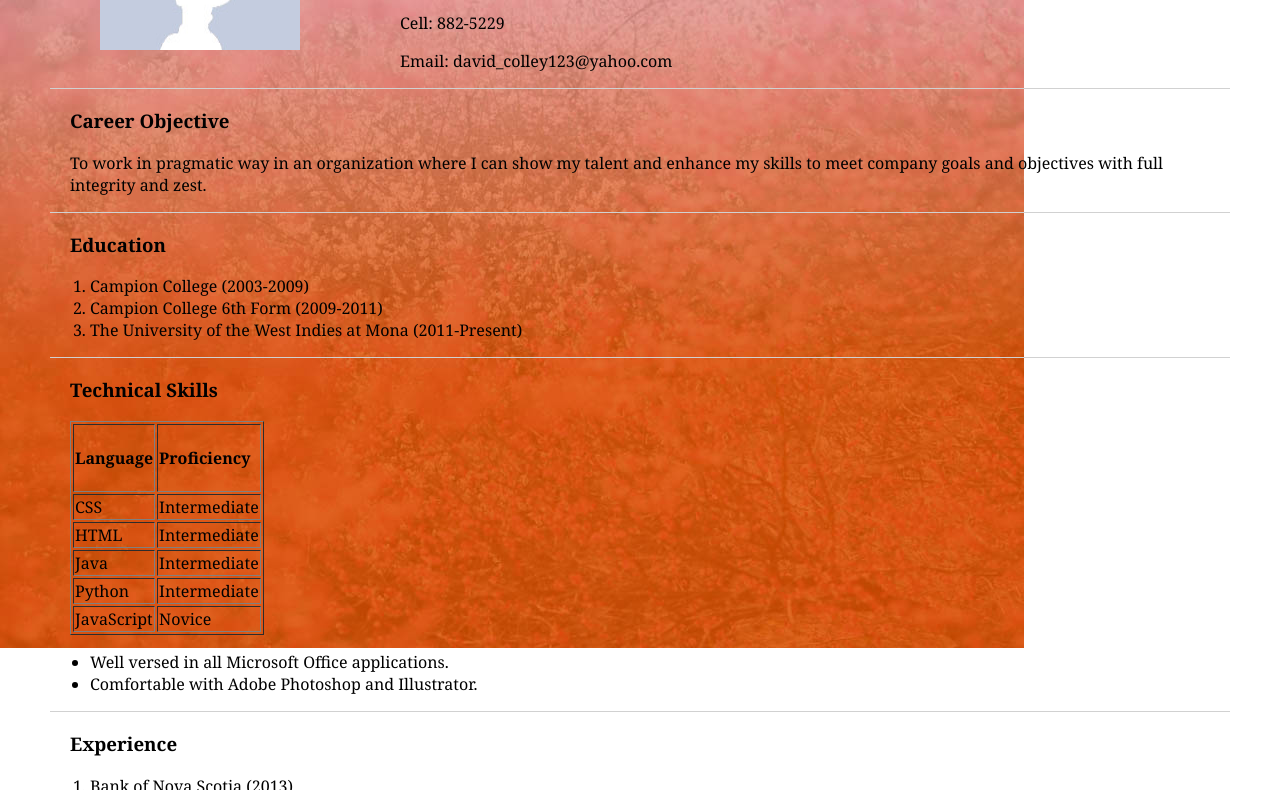
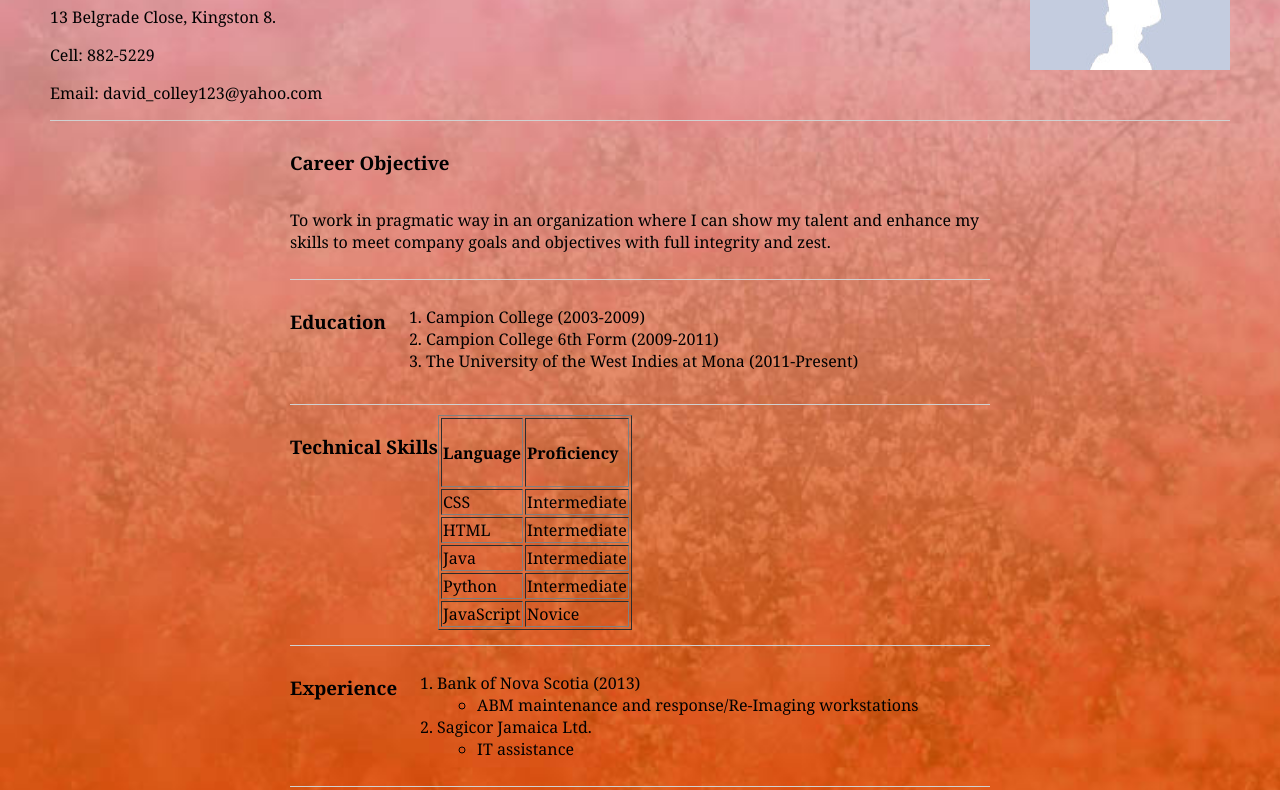
Before and after one commit to d-colley/d-colley.github.io, a plain HTML site: page index.html in a window 1280 px wide. Shown: the part 120-910 px from the top of the page. Drawn offline with Linux system fonts and the light colour scheme.

Commit message:
changes to the layout

```diff
--- a/index.html
+++ b/index.html
@@ -1,4 +1,5 @@
 <!DOCTYPE html>
+
 <html>
 
 <head>
@@ -7,9 +8,6 @@
 </head>
 
 <body>
-	<div id = "pic" >
-		<img src="profile_pic.jpg" width="200" height="150" alt="Image Pending">
-	</div>
 
 	<div id = "cInfo">
 		<h1>David Colley</h1>
@@ -18,7 +16,13 @@
 		<p>Email: david_colley123@yahoo.com</p>
 
 	</div>
-	<div class="horizontalRule" runat="server"></div>
+
+	<div id = "pic" >
+		<img src="profile_pic.jpg" width="200" height="150" alt="Image Pending">
+	</div>
+
+
+	<div class="horizontalRule"></div>
 	<div id = "container">
 
 		<div id = "cObj">
@@ -28,7 +32,7 @@
 		</div>
 
 		<div id = "skills">
-	<div class="horizontalRule" runat="server"></div>
+			<div class="horizontalRule"></div>
 			<h3>Education</h3>
 			<ol>
 				<li>Campion College (2003-2009)</li>
@@ -36,7 +40,7 @@
 				<li>The University of the West Indies at Mona (2011-Present)</li>
 			</ol>
 			<p></p>
-	<div class="horizontalRule" runat="server"></div>
+			<div class="horizontalRule" ></div>
 			<h3>Technical Skills</h3>
 			<table border="1">
 
@@ -72,11 +76,7 @@
 
 			</table>
 
-	<ul>
-		<li>Well versed in all Microsoft Office applications.</li>
-		<li>Comfortable with Adobe Photoshop and Illustrator.</li>
-	</ul>
-	<div class="horizontalRule" runat="server"></div>
+			<div class="horizontalRule"></div>
 			<h3>Experience</h3>
 			<ol>
 				<li>Bank of Nova Scotia (2013)</li>
@@ -88,7 +88,7 @@
 					<li>IT assistance</li>
 				</ul>
 			</ol>
-	<div class="horizontalRule" runat="server"></div>
+			<div class="horizontalRule"></div>
 			<h3>Hobbies</h3>
 			<ul>
 				<li>Music Production</li>
@@ -97,7 +97,7 @@
 			</ul>
 
 		</div>
-	<div class="horizontalRule" runat="server"></div>
+		<div class="horizontalRule"></div>
 		<div id = "ref">
 			<h3>References</h3>
 			<ul>
--- a/project0style.css
+++ b/project0style.css
@@ -1,3 +1,4 @@
+
 
 body
 {
@@ -6,55 +7,78 @@ body
 	margin-bottom: 20px;
 	margin-left: 50px;
 	margin-right: 50px;
-	background: url(../images/blossom_background.jpg)no-repeat;
+	background: url(../images/blossom_background.jpg);
+	background-size: cover;
 }
 
+#container
+{
+	max-width:700px;
+	margin: 0 auto;
+}
 h1
 {
 	text-decoration: underline;
 }
 
-h3
-{
-	margin-left: 20px;
-}
-
 table
 {
-	margin-left: 20px;
+
 }
 
 #p1
 {
-	margin-left: 20px;
+
 }
 
 #pic
 {
-	position: absolute;
-	z-index: 10;
-	top: 20px;
-	left: 100px;
+	position: relative;
+	float: right;
+	z-index: 1;
+	margin-top: 20px;
 
 }
 
 #cInfo
 {
-	margin-top: 30px;
-	margin-left: 350px;
+	position: relative;
+	margin-top: 20px;
 	text-align: justify;
+	float: left;
+	z-index: 0;
 }
 
-#cObj
+#cObj p
 {
 
+	position: relative;
+	display: inline-block;
 }
+
+ol, ul, table
+{
+
+	position: relative;
+	display: inline-block;
+
+}
+
+h3
+{
+
+	position: relative;
+	float: left;
+	display: inline-block;
+}
+
 
 #skills
 {
 
 }
-div.horizontalRule
+
+.horizontalRule
 {
 clear:both;
 width:100%;
```
Lines whose indentation alone changed are shown as unchanged.
